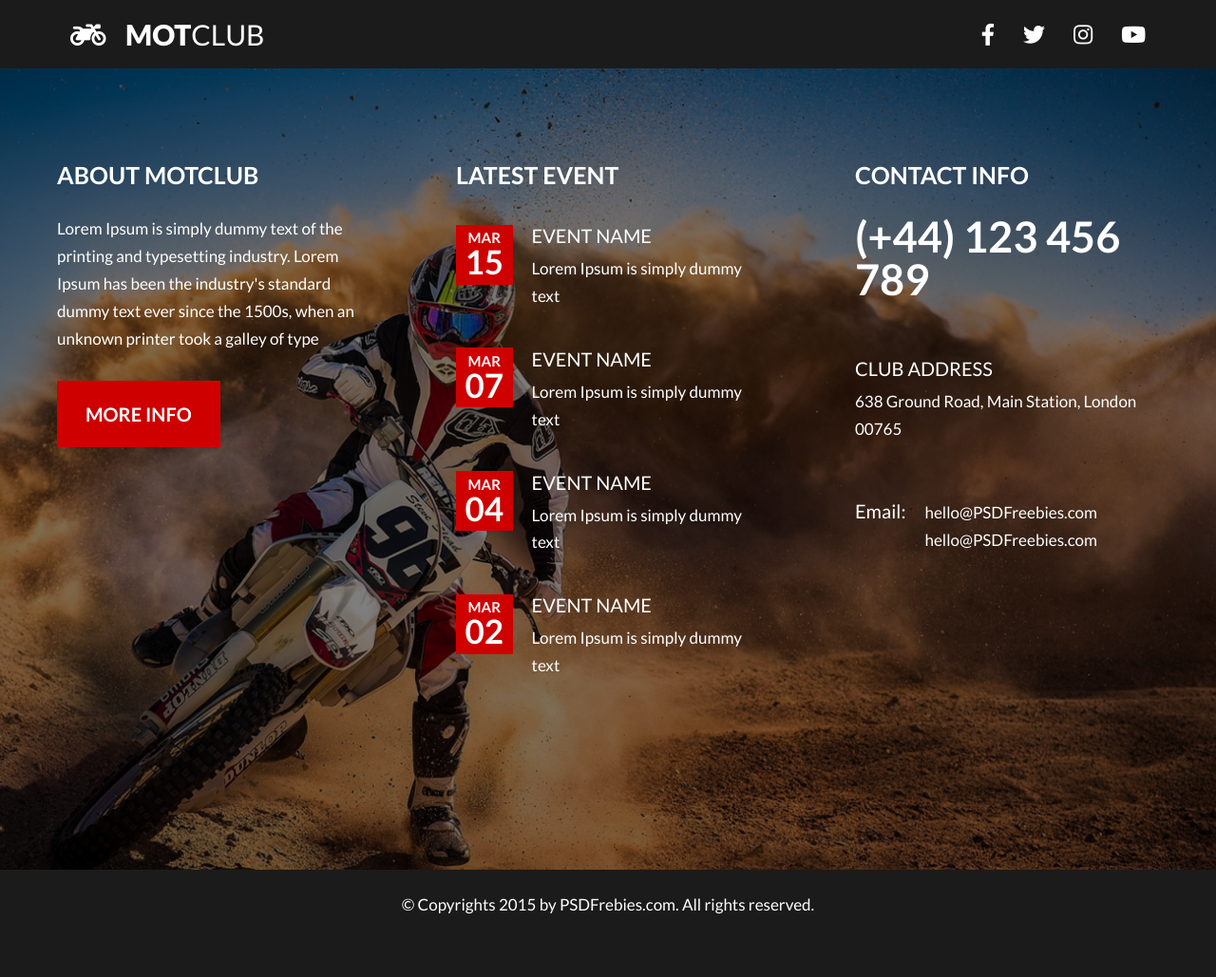
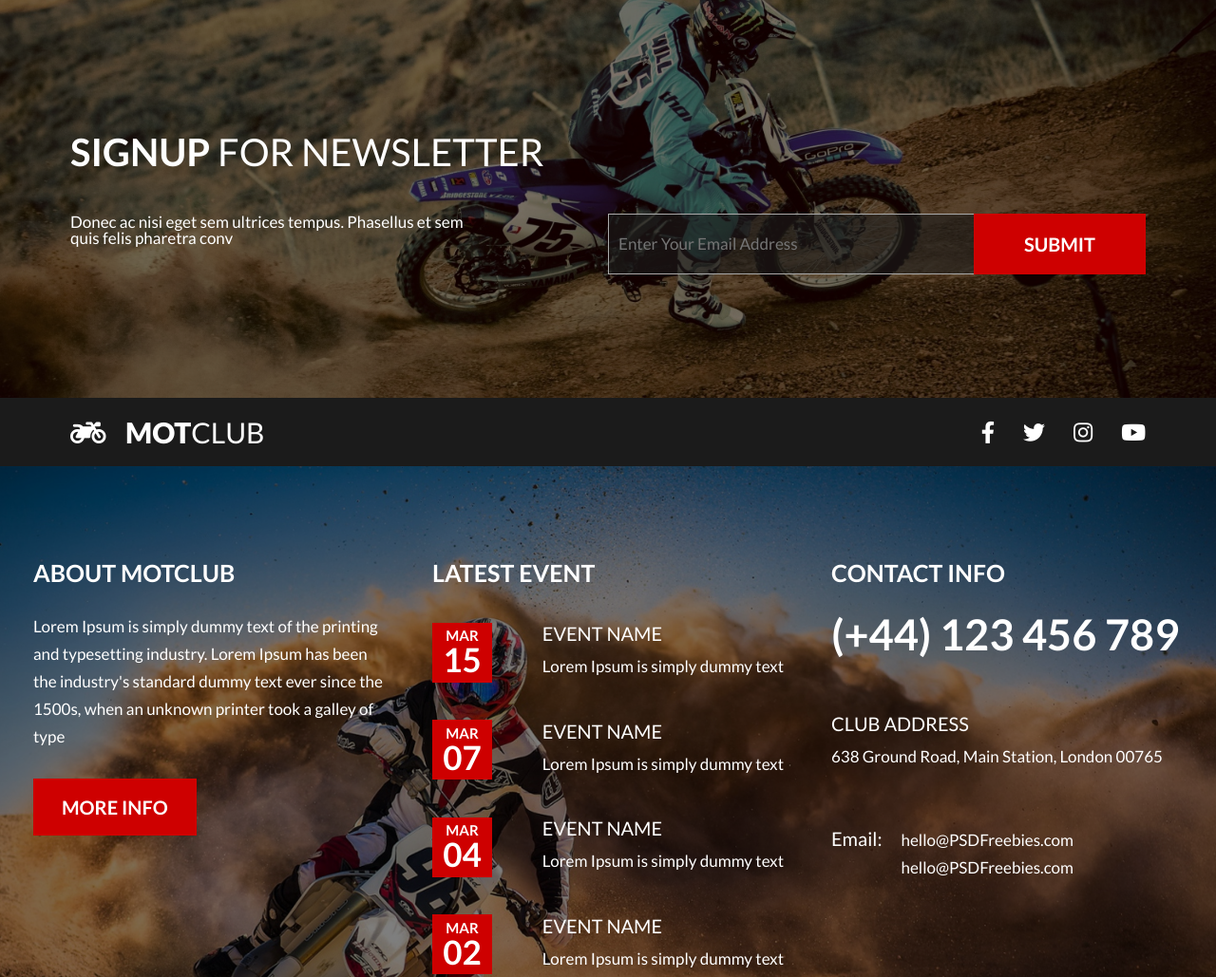
Before and after one commit to UglanovEA/BIKERS_CLUB, a plain HTML site: page index.html in a window 1280 px wide. Shown: the top 1029 px of the page at 95% size. Before the commit the page ends 991 px from the top, so only its background shows below. Drawn offline with nearby package versions, Linux system fonts and the light colour scheme.

Commit message:
ver 3.4 update signup

```diff
--- a/css/footer.css
+++ b/css/footer.css
@@ -14,7 +14,7 @@
   padding: 100px 10px;
 }
 .about_motoclub {
-  width: 320px;
+  width: 370px;
   text-align: center;
   margin-bottom: 100px;
 }
@@ -27,7 +27,7 @@
   margin-top: 30px;
 }
 .latest_event {
-  width: 320px;
+  width: 370px;
   margin-bottom: 100px;
 }
 .latest_event .about_us__title {
@@ -39,7 +39,7 @@
   }
 }
 .contact_info {
-  width: 320px;
+  width: 370px;
   text-align: center;
 }
 @media (min-width: 1230px) {
--- a/css/main.css
+++ b/css/main.css
@@ -1,5 +1,6 @@
 * {
   box-sizing: border-box;
+  outline-color: #aaaaaa;
 }
 body {
   width: 100%;
@@ -22,6 +23,7 @@ body {
 .button {
   display: inline-block;
   color: #ffffff;
+  font-family: 'Lato', sans-serif;
   font-size: 20px;
   font-weight: 700;
   text-transform: uppercase;
@@ -31,7 +33,7 @@ body {
   border: none;
   cursor: pointer;
   transition: all 0.2s ease-in;
-  padding: 25px 30px;
+  padding: 20px 30px;
 }
 .button:hover {
   color: #ce0000;
--- /dev/null
+++ b/css/signup.css
@@ -0,0 +1,85 @@
+.signup {
+  height: auto;
+  background: no-repeat 0% 40% / cover url(../img/bg/bg_signup.jpg);
+  position: relative;
+  text-align: center;
+}
+@media (min-width: 929px) {
+  .signup {
+    text-align: inherit;
+  }
+}
+.signup-shadow {
+  height: 100%;
+  width: 100%;
+  position: static;
+  background-color: rgba(0, 0, 0, 0.5);
+  display: flex;
+  flex-wrap: wrap;
+  justify-content: space-around;
+  padding: 140px 0px 130px;
+}
+.singup__title {
+  font-size: 40px;
+  text-transform: uppercase;
+  margin-bottom: 45px;
+}
+.singup__title span {
+  font-weight: 700;
+}
+.signup-block {
+  display: flex;
+  flex-wrap: wrap;
+  justify-content: center;
+}
+@media (min-width: 929px) {
+  .signup-block {
+    justify-content: space-between;
+  }
+}
+.signup-block p {
+  max-width: 415px;
+  font-size: 17px;
+  margin: 0px 30px 30px 0px;
+}
+.submit {
+  width: 50%;
+  display: flex;
+  justify-content: center;
+}
+.submit__input {
+  flex-grow: 2;
+  color: #ffffff;
+  font-family: 'Lato', sans-serif;
+  font-size: 15px;
+  line-height: 2;
+  border: 1px solid #aaaaaa;
+  border-right: none;
+  background-color: rgba(27, 27, 27, 0.6);
+  padding: 0px 10px;
+}
+@media (min-width: 350px) {
+  .submit__input {
+    font-size: 17px;
+  }
+}
+.submit__button {
+  flex-grow: 1;
+  color: #ffffff;
+  font-family: 'Lato', sans-serif;
+  font-size: 20px;
+  font-weight: 700;
+  line-height: 1.8;
+  text-transform: uppercase;
+  text-decoration: none;
+  text-align: center;
+  background-color: #ce0000;
+  border: none;
+  cursor: pointer;
+  transition: all 0.2s ease-in;
+  padding: 10px 10px;
+}
+.submit__button:hover {
+  color: #ce0000;
+  background-color: #ffffff;
+}
--- a/index.html
+++ b/index.html
@@ -21,10 +21,34 @@
     <link rel="stylesheet" href="./css/main.css" />
     <link rel="stylesheet" href="./css/nav.css" />
     <link rel="stylesheet" href="./css/header.css" />
+    <link rel="stylesheet" href="./css/signup.css" />
     <link rel="stylesheet" href="./css/footer.css" />
     <title>Bikers Club</title>
   </head>
   <body>
+    <main>
+      <section id="offer" class="signup">
+        <div class="signup-shadow">
+          <div class="container">
+            <h2 class="singup__title"><span>SIGNUP</span> For Newsletter</h2>
+            <div class="signup-block">
+              <p>
+                Donec ac nisi eget sem ultrices tempus. Phasellus et sem quis
+                felis pharetra conv
+              </p>
+              <form action="#!" class="submit">
+                <input
+                  type="text"
+                  class="submit__input"
+                  placeholder="Enter Your Email Address"
+                />
+                <input type="submit" class="submit__button" value="Submit" />
+              </form>
+            </div>
+          </div>
+        </div>
+      </section>
+    </main>
     <footer class="contacts">
       <div class="container">
         <nav class="nav">
```
Also changed, not shown: img/bg/bg_signup.jpg (added).
